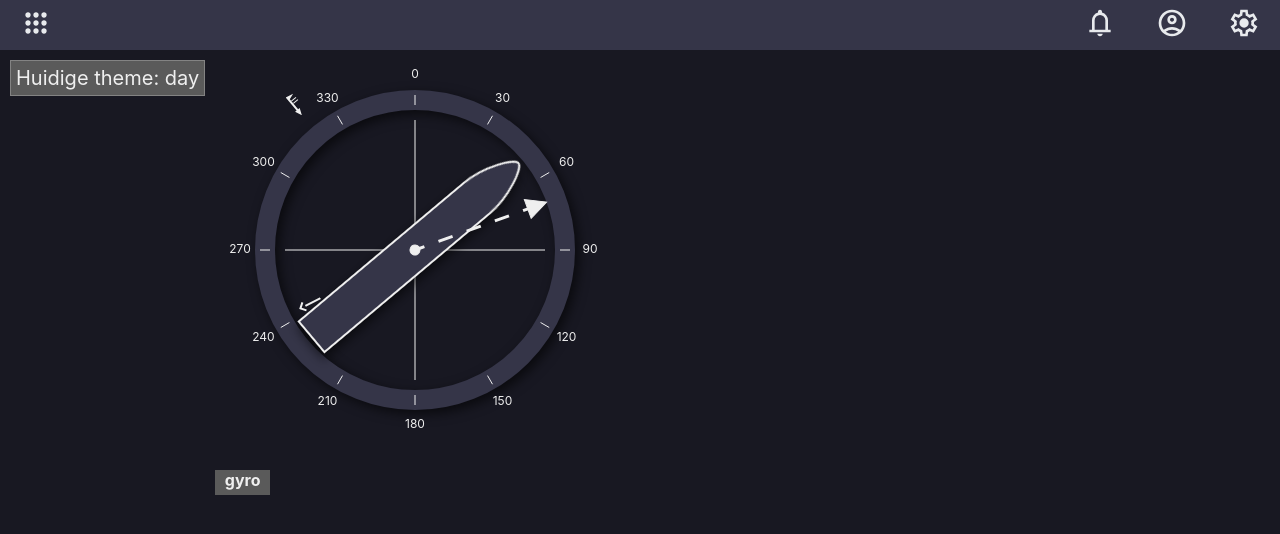
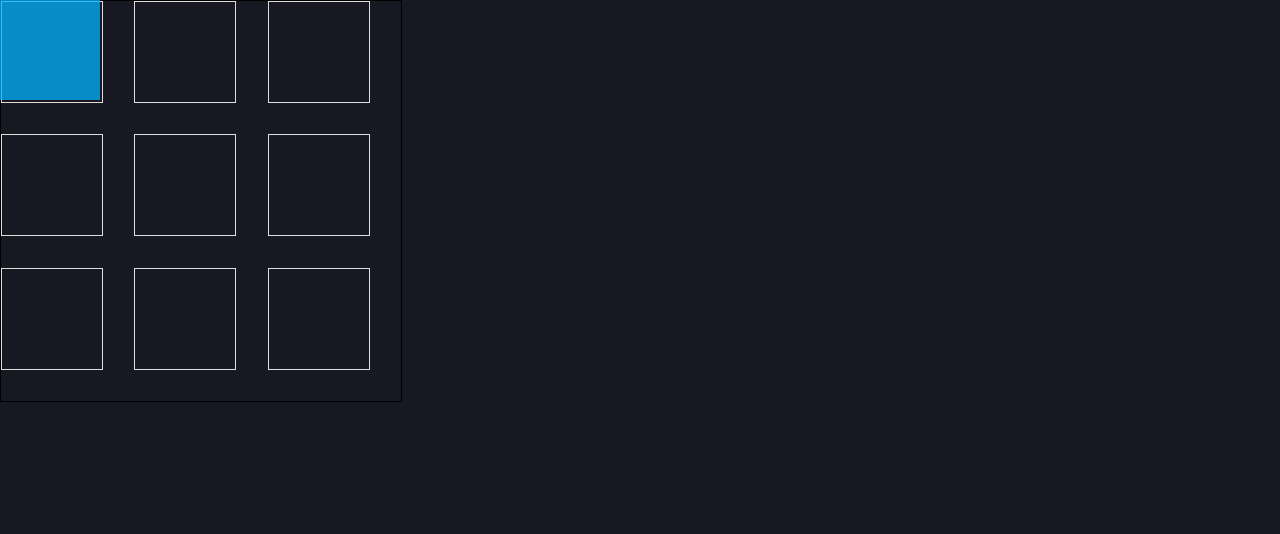
Before and after one commit to Henri-Willekens/mqtt-implementation, a React (Create React App) app: page / in a window 1280 px wide. Shown: the top 534 px of the page. Built offline with nearby package versions, Linux system fonts and the light colour scheme.

Commit message:
Testcode of Drag function

```diff
--- a/package.json
+++ b/package.json
@@ -15,6 +15,7 @@
     "react-dom": "^18.3.1",
     "react-scripts": "5.0.1",
     "sass": "^1.77.4",
+    "styled-components": "^6.1.11",
     "typescript": "^4.9.5",
     "web-vitals": "^2.1.4"
   },
--- a/src/App.tsx
+++ b/src/App.tsx
@@ -1,43 +1,62 @@
-import { useEffect, useState } from "react";
+// import { useEffect, useState } from "react";
 
 import "./App.scss";
-import Header from "./components/molecules/Header/Header";
-import DynamicRenderComponents from "./components/organisms/DynamicRenderComponents/DynamicRenderComponents";
-import Button from "./components/atoms/Button/Button";
+// import Header from "./components/molecules/Header/Header";
+// import DynamicRenderComponents from "./components/organisms/DynamicRenderComponents/DynamicRenderComponents";
+// import Button from "./components/atoms/Button/Button";
 
-import config from "./configuration/config.json";
-import { Config } from './configuration/types';
+// import config from "./configuration/config.json";
+// import { Config } from './configuration/types';
+// import Ball from "./components/atoms/Bal/Bal";
 
 
+// const App = () => {
+//   const [configData, setConfigData] = useState<Config | null>(null);
+//   const [currentTheme, setCurrentTheme] = useState<string>('day');
+
+//   const switchTheme = () => {
+//     if (currentTheme == "day") {
+//       setCurrentTheme("night");
+//     } else {
+//       setCurrentTheme("day")
+//     }
+//   }
+
+//   useEffect(() => {
+//     setConfigData(config as Config);
+//   }, []);
+
+//   if (!configData) {
+//     return <div>Loading...</div>
+//   }
+
+//   return(
+//     <div className={`compass__${currentTheme}`}>
+//       <div className="main">
+//         <Header pages={['page1', 'page2']} />
+//         <div className="components">
+//           <Ball offsetX={43} offsetY={2}/>
+//           <Ball offsetX={43} offsetY={2}/>
+//           {/* <Button onclick={switchTheme} text={`Huidige theme: ${currentTheme}`} />
+//           <DynamicRenderComponents theme={currentTheme} config={configData} /> */}
+//         </div>
+//       </div>
+//     </div>
+//   );
+// };
+
+// export default App;
+
+import React from 'react';
+import { Grid } from './components/atoms/testfile/Grid';
+import Draggable from './components/atoms/testfile/Draggable';
+
 const App = () => {
-  const [configData, setConfigData] = useState<Config | null>(null);
-  const [currentTheme, setCurrentTheme] = useState<string>('day');
-
-  const switchTheme = () => {
-    if (currentTheme == "day") {
-      setCurrentTheme("night");
-    } else {
-      setCurrentTheme("day")
-    }
-  }
-
-  useEffect(() => {
-    setConfigData(config as Config);
-  }, []);
-
-  if (!configData) {
-    return <div>Loading...</div>
-  }
-
-  return(
-    <div className={`compass__${currentTheme}`}>
-      <div className="main">
-        <Header pages={['page1', 'page2']} />
-        <div className="components">
-          <Button onclick={switchTheme} text={`Huidige theme: ${currentTheme}`} />
-          <DynamicRenderComponents theme={currentTheme} config={configData} />
-        </div>
-      </div>
+  return (
+    <div>
+      <Grid />
+      <Draggable />
+      <Draggable />
     </div>
   );
 };
--- /dev/null
+++ b/src/components/atoms/Bal/Bal.scss
@@ -0,0 +1,8 @@
+.test {
+    width: 100px;
+    height: 100px;
+    background-color: red;
+    position: fixed;
+    left: 0px;
+    top: 50px;
+}
--- /dev/null
+++ b/src/components/atoms/Bal/Bal.tsx
@@ -0,0 +1,37 @@
+import React from 'react';
+
+import './Bal.scss';
+import BalProps from './Bal.types';
+
+const Ball: React.FC<BalProps> = ({ }) => {
+    let _offsetX : any
+    let _offsetY : any
+  const move = (event: any) =>
+  {
+    console.log(event.pageX, event.pageY, _offsetX, _offsetY)
+    const el = event.target;
+    el.style.left = `${event.pageX - _offsetX}px`
+    el.style.top = `${event.pageY - _offsetY}px`
+  }
+  const add = (event: any) => {
+        console.log('added listener')
+        console.log(event.clientX)
+        const _element = event.target
+        console.log(_element.getBoundingClientRect().left)
+        _offsetX = event.clientX - _element.getBoundingClientRect().left
+        _offsetY = event.clientY - _element.getBoundingClientRect().top
+        _element.addEventListener('mousemove', move)
+    }
+
+    const remove = (event: any) =>{
+        console.log('remove listener')
+        const el=event.target
+        el.removeEventListener('mousemove', move)
+    }
+
+  return (
+    <div className="test" onMouseDown={add} onMouseUp={remove}/>
+  )
+}
+
+export default Ball;
--- /dev/null
+++ b/src/components/atoms/Bal/Bal.types.ts
@@ -0,0 +1,4 @@
+export default interface BalProps {
+    offsetX: any,
+    offsetY: any
+}
--- /dev/null
+++ b/src/components/atoms/testfile/Draggable.css
@@ -0,0 +1,8 @@
+.draggable {
+    width: 100px;
+    height: 100px;
+    background-color: rgb(0, 179, 255);
+    opacity: 50%;
+    position: absolute;
+    cursor: pointer;
+  }
--- /dev/null
+++ b/src/components/atoms/testfile/Draggable.jsx
@@ -0,0 +1,54 @@
+import React, { useState } from 'react';
+import { gridPositions } from './Grid';
+import './Draggable.css';
+
+const Draggable = () => {
+  const [position, setPosition] = useState({ x: 0, y: 0 });
+  const [dragging, setDragging] = useState(false);
+  const [offset, setOffset] = useState({ x: 0, y: 0 });
+
+  const startDrag = (event) => {
+    const rect = event.target.getBoundingClientRect();
+    setOffset({ x: event.clientX - rect.left, y: event.clientY - rect.top });
+    setDragging(true);
+  };
+
+  const onDrag = (event) => {
+    if (dragging) {
+      setPosition({ x: event.clientX - offset.x, y: event.clientY - offset.y });
+    }
+  };
+
+  const stopDrag = () => {
+    setDragging(false);
+    snapToGrid();
+  };
+
+  const snapToGrid = () => {
+    let closestPosition = gridPositions[0];
+    let minDistance = Number.MAX_VALUE;
+
+    gridPositions.forEach((gridPosition) => {
+      const distance = Math.hypot(position.x - gridPosition.x, position.y - gridPosition.y);
+      if (distance < minDistance) {
+        closestPosition = gridPosition;
+        minDistance = distance;
+      }
+    });
+
+    setPosition({ x: closestPosition.x, y: closestPosition.y });
+  };
+
+  return (
+    <div
+      className="draggable"
+      onMouseDown={startDrag}
+      onMouseMove={onDrag}
+      onMouseUp={stopDrag}
+      style={{ left: position.x, top: position.y }}
+    >
+    </div>
+  );
+};
+
+export default Draggable;
--- /dev/null
+++ b/src/components/atoms/testfile/Grid.css
@@ -0,0 +1,16 @@
+.grid-container {
+    display: grid;
+    grid-template-columns: repeat(3, 1fr);
+    grid-template-rows: repeat(3, 1fr);
+    /* gap: 5px; */
+    width: 400px;
+    height: 400px;
+    border: 1px solid black;
+    position: relative;
+  }
+
+  .grid-square {
+    border: 1px solid #ddd;
+    width: 100px;
+    height: 100px;
+  }
--- /dev/null
+++ b/src/components/atoms/testfile/Grid.jsx
@@ -0,0 +1,26 @@
+import React from 'react';
+import './Grid.css';
+
+const gridPositions = [
+  { x: 1.5, y:1.5 },
+  { x: 135, y: 1.5 },
+  { x: 268, y: 1.5 },
+  { x: 1.5, y: 135 },
+  { x: 135, y: 135 },
+  { x: 268, y: 135 },
+  { x: 1.5, y: 268 },
+  { x: 135, y: 268 },
+  { x: 268, y: 268 }
+];
+
+const Grid = () => {
+  return (
+    <div className="grid-container">
+      {Array.from({ length: 9 }).map((_, index) => (
+        <div key={index} className="grid-square"></div>
+      ))}
+    </div>
+  );
+};
+
+export { Grid, gridPositions };
```
Also changed, not shown: 1 other file (tests, documents, lock files or other folders).
